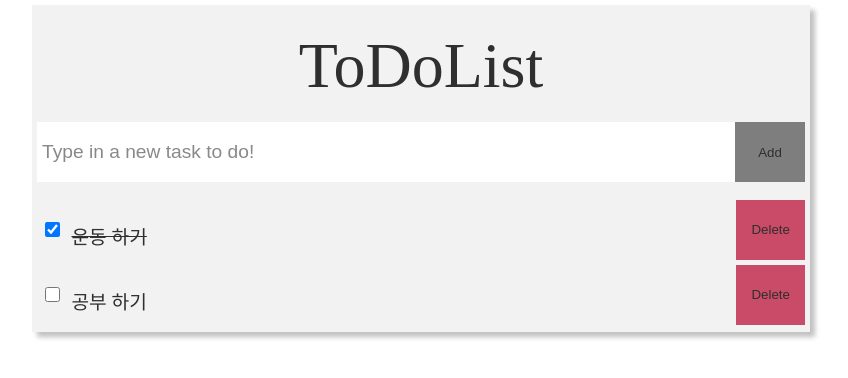
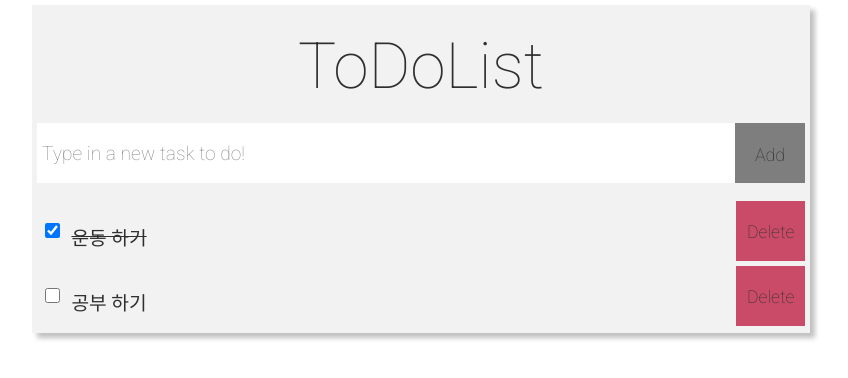
Before and after one commit to cadenzah/ausg-2020-handson-appsync, a React app: page / in a window 1280 px wide. Shown: the top 378 px of the page, without its empty margins (219-1067 px from the left). Built offline with nearby package versions, Linux system fonts and the light colour scheme.

Commit message:
- figured and fixed style issue(font-weight) - removed unnecessary comments

```diff
--- a/public/index.html
+++ b/public/index.html
@@ -3,8 +3,8 @@
   <head>
     <meta charset="utf-8">
     <meta name="viewport" content="width=device-width, initial-scale=1, shrink-to-fit=no" />
-    <link rel="stylesheet" href="https://fonts.googleapis.com/css?family=Roboto:200,300,400,500" />
-    <title>React Boilerplate</title>
+    <link href="https://fonts.googleapis.com/css?family=Roboto:100&display=swap" rel="stylesheet">
+    <title>Simple Todolist</title>
     <base href="/" />
   </head>
   <body>
--- a/src/components/common/Button/Button.js
+++ b/src/components/common/Button/Button.js
@@ -3,12 +3,12 @@ import './Button.scss'
 
 const Button = (props) => {
   return (
-    <button className={
+    <div className={
       props.buttonStyle === 'primary' ? `common-button primary` :
       props.buttonStyle === 'caution' ? `common-button caution` :
       `common-button`}>
-      {props.children}
-    </button>
+      <p>{props.children}</p>
+    </div>
   )
 }
 
--- a/src/components/common/Button/Button.scss
+++ b/src/components/common/Button/Button.scss
@@ -13,6 +13,16 @@ $hover-effect: 10%;
   transition: all 0.2s;
   transition-timing-function: ease-in-out;
   cursor: pointer;
+  text-align: center;
+
+  p {
+    position: relative;
+    top: calc((#{$item-height} - #{$todo-button-size}) / 2);
+    margin: 0;
+    font: {
+      size: $todo-button-size;
+    }
+  }
 
   &.primary {
     background-color: $color-primary;
--- a/src/containers/MainContainer.js
+++ b/src/containers/MainContainer.js
@@ -17,8 +17,6 @@ const MainContainer = (props) => {
         <Title>ToDoList</Title>
         <ToDoInput />
         <ToDoList />
-          {/* 각 항목 별로 map */}
-          {/* 내용 - 체크 버튼 - 삭제 버튼 */}
       </ToDoWrapper>
     </PageWrapper>
   )
--- a/src/index.scss
+++ b/src/index.scss
@@ -1,15 +1,18 @@
 @import "./scss/variables";
 
 * {
-  font-weight: 200;
+  font: {
+    family: 'Roboto', 'Open Sans', sans-serif;
+    weight: 100;
+  }
   color: $color-font;
 }
 
-input::-webkit-input-placeholder { font-weight: 200; color: $color-placeholder }
-input::-moz-placeholder { font-weight: 200; color: $color-placeholder }
-input:-ms-input-placeholder { font-weight: 200; color: $color-placeholder }
-input:-moz-placeholder { font-weight: 200; color: $color-placeholder }
-input::placeholder { font-weight: 200; color: $color-placeholder }
+input::-webkit-input-placeholder { font-weight: 100; color: $color-placeholder }
+input::-moz-placeholder { font-weight: 100; color: $color-placeholder }
+input:-ms-input-placeholder { font-weight: 100; color: $color-placeholder }
+input:-moz-placeholder { font-weight: 100; color: $color-placeholder }
+input::placeholder { font-weight: 100; color: $color-placeholder }
 
 body {
   margin: {
--- a/src/scss/_variables.scss
+++ b/src/scss/_variables.scss
@@ -23,3 +23,4 @@ $color-box-shadow: #c1c1c1;
 // font size presets
 $todo-input-size: 1.2rem;
 $todo-item-size: 1.2rem;
+$todo-button-size: 1.1rem;
```
